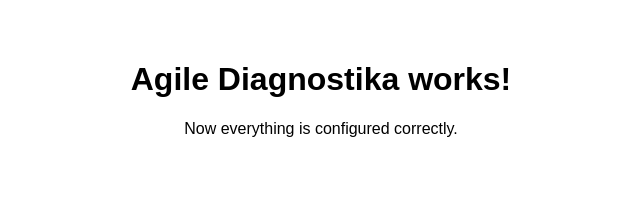
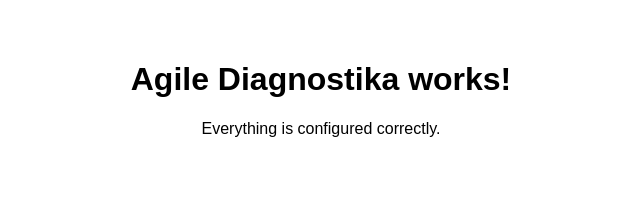
Before and after one commit to azamatziyatdinov/saytAgileClean, a React (Vite) app: page / in a window 1280 px wide. Shown: the top 210 px of the page, without its empty margins (319-959 px from the left). Built offline with nearby package versions, Linux system fonts and the light colour scheme.

Commit message:
Update App.js

```diff
--- a/App.js
+++ b/App.js
@@ -4,7 +4,7 @@
   return (
     <div style={{ fontFamily: "sans-serif", textAlign: "center", padding: "2rem" }}>
       <h1>Agile Diagnostika works!</h1>
-      <p>Now everything is configured correctly.</p>
+      <p>Everything is configured correctly.</p>
     </div>
   );
 }
```
